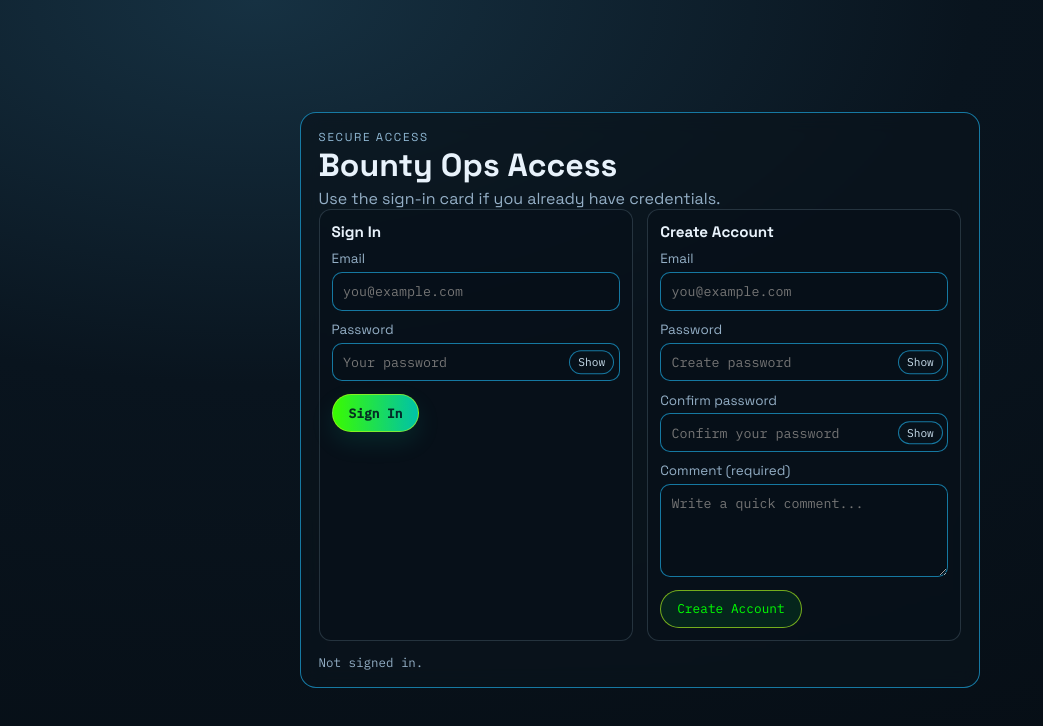
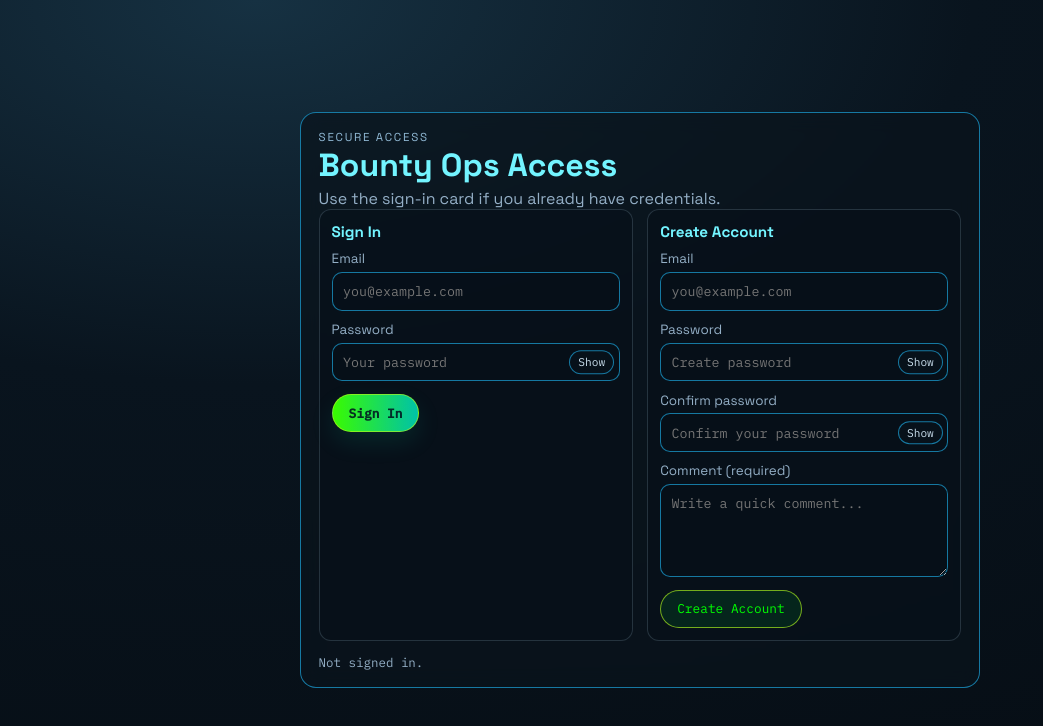
Before and after one commit to andfar83/devs-bounties-dashboard, a plain HTML site: page dashboard/index.html in a window 1280 px wide. Shown: the whole page, without its empty margins (0-1043 px from the left). Drawn offline with Linux system fonts and the light colour scheme; a script that the page names is missing.

Commit message:
body color

```diff
--- a/dashboard/styles.css
+++ b/dashboard/styles.css
@@ -56,7 +56,7 @@
 body {
   margin: 0;
   min-height: 100vh;
-  color: var(--text);
+  color: #73f4ff;
   font-family: "Space Grotesk", "Segoe UI", sans-serif;
   background: radial-gradient(140% 120% at 20% 0%, #163142 0%, var(--bg-1) 40%, #060d14 100%);
 }
```
